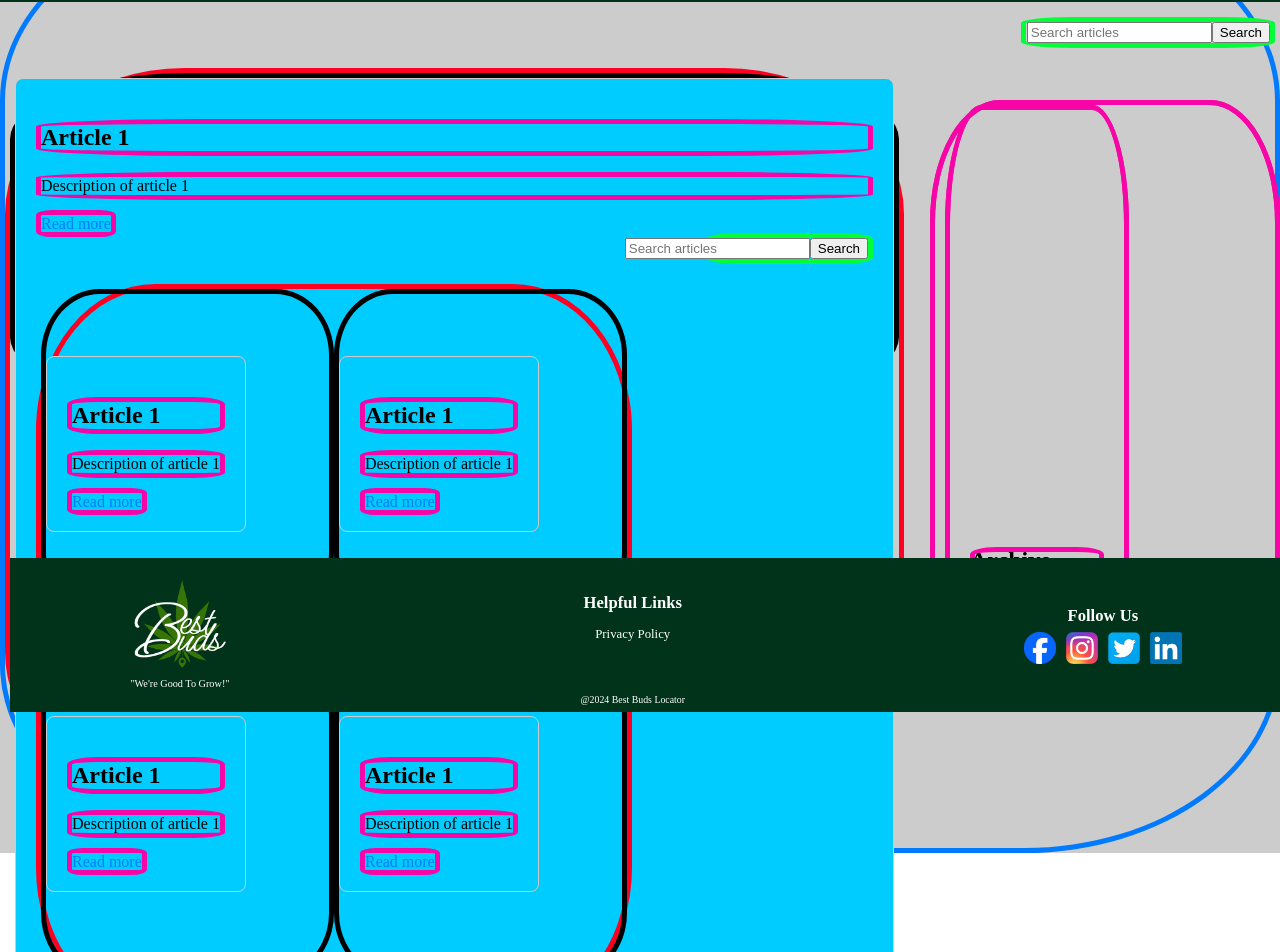
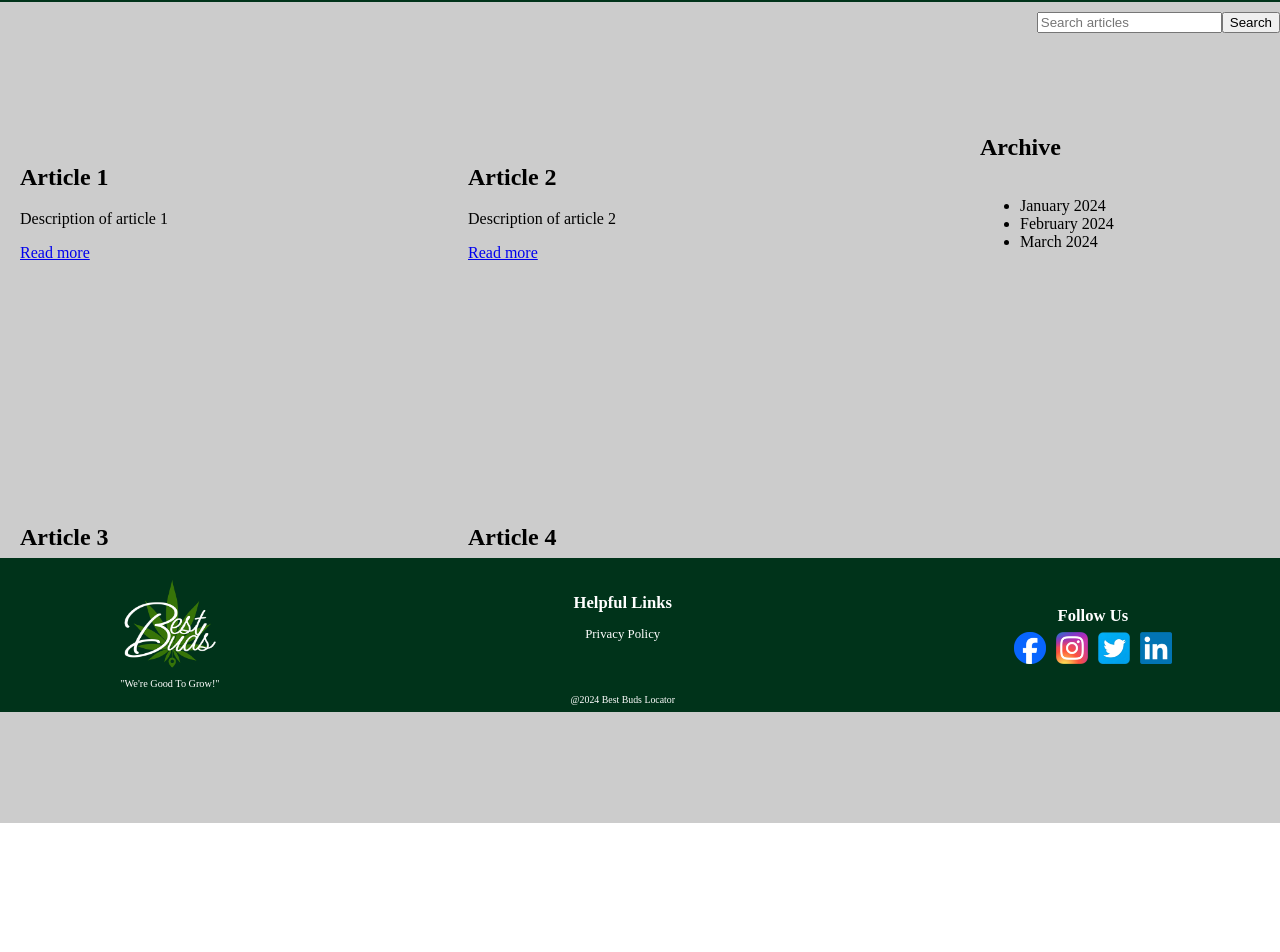
Before and after one commit to CraftyCurtis05/best-buds-dispensary-locator, a Vue app in the folder vue/: page /articles in a window 1280 px wide. Shown: the part 88-1040 px from the top of the page. After the commit the page ends 911 px from the top, so only its background shows below. Built offline with nearby package versions, Linux system fonts and the light colour scheme; sample sign-in values are in the browser's storage.

Commit message:
implement

```diff
--- a/vue/src/views/ArticlesView.vue
+++ b/vue/src/views/ArticlesView.vue
@@ -1,88 +1,23 @@
 <template>
     <div class="container">
         <div class="header-nav">
-            <div class="header"><Header/></div>
-        <div class="nav-bar"><NavBar/></div>
+            <div class="header"><Header /></div>
+            <div class="nav-bar"><NavBar /></div>
         </div>
         <div class="main-content">
             <!-- Search Bar -->
             <div class="search-bar">
-            <input type="text" placeholder="Search articles">
+                <input type="text" v-model="searchQuery" placeholder="Search articles" />
                 <button @click="search">Search</button>
             </div>
+            <!-- Article Boxes -->
             <div class="articles">
-        <!-- Article Boxes -->
-            <div class="article-container1" v-for="(article, index) in article1" :key="index">
-                <div class="article-box">
-                <h2>{{ article.title }}</h2>
-                <p>{{ article.description }}</p>
-                <a :href="article.link" target="_blank">Read more</a>
-
-            <!-- Search Bar -->
-            <div class="search-bar">
-                <input type="text" placeholder="Search articles">
-                <button @click="search">Search</button>
-            </div>
-            <div class="articles">
-                <!-- Article Boxes -->
-                <div class="article-container1" v-for="(article, index) in article1" :key="index">
+                <div class="article-container" v-for="(article, index) in filteredArticles" :key="index">
                     <div class="article-box">
                         <h2>{{ article.title }}</h2>
                         <p>{{ article.description }}</p>
                         <a :href="article.link" target="_blank">Read more</a>
                     </div>
-                </div>
-                <div class="article-container2" v-for="(article, index) in article2" :key="index">
-                    <div class="article-box">
-                        <h2>{{ article.title }}</h2>
-                        <p>{{ article.description }}</p>
-                        <a :href="article.link" target="_blank">Read more</a>
-                    </div>
-                </div>
-                <div class="article-container3" v-for="(article, index) in article3" :key="index">
-                    <div class="article-box">
-                        <h2>{{ article.title }}</h2>
-                        <p>{{ article.description }}</p>
-                        <a :href="article.link" target="_blank">Read more</a>
-                    </div>
-                </div>
-                <div class="article-container4" v-for="(article, index) in article4" :key="index">
-                    <div class="article-box">
-                        <h2>{{ article.title }}</h2>
-                        <p>{{ article.description }}</p>
-                        <a :href="article.link" target="_blank">Read more</a>
-                    </div>
-                </div>
-            </div>
-            <!-- Archive Section -->
-            <div class="archive-container">
-                <div class="archive">
-                    <h2>Archive</h2>
-                    <ul>
-                        <li v-for="(month, index) in archive" :key="index">{{ month }}</li>
-                    </ul>
-                </div>
-            </div>
-        </div>
-        <div class="article-container2" v-for="(article, index) in article2" :key="index">
-            <div class="article-box">
-                <h2>{{ article.title }}</h2>
-                <p>{{ article.description }}</p>
-                <a :href="article.link" target="_blank">Read more</a>
-            </div>
-        </div>
-        <div class="article-container3" v-for="(article, index) in article3" :key="index">
-            <div class="article-box">
-                <h2>{{ article.title }}</h2>
-                <p>{{ article.description }}</p>
-                <a :href="article.link" target="_blank">Read more</a>
-            </div>
-        </div>
-        <div class="article-container4" v-for="(article, index) in article4" :key="index">
-            <div class="article-box">
-                <h2>{{ article.title }}</h2>
-                <p>{{ article.description }}</p>
-                <a :href="article.link" target="_blank">Read more</a>
                 </div>
             </div>
         </div>
@@ -97,8 +32,6 @@
         </div>
     <Footer class="footer"></Footer>
     </div>
-    </div>
-    </div>
 </template>
 
 <script>
@@ -108,45 +41,47 @@ import NavBar from '../components/NavBar.vue';
 
 export default {
 components: { Header, NavBar, Footer },
-    name: "ArticlesView",
+name: 'ArticlesView',
 data() {
     return {
-        article1: [
+    searchQuery: '',
+    articles: [
         {
         title: 'Article 1',
         description: 'Description of article 1',
-            link: 'https://example.com/article1'
+        link: 'https://example.com/article1',
+        },
+        {
+        title: 'Article 2',
+        description: 'Description of article 2',
+        link: 'https://example.com/article2',
+        },
+        {
+        title: 'Article 3',
+        description: 'Description of article 3',
+        link: 'https://example.com/article3',
+        },
+        {
+        title: 'Article 4',
+        description: 'Description of article 4',
+        link: 'https://example.com/article4',
         },
     ],
-        article2: [
-            {
-            title: 'Article 1',
-            description: 'Description of article 1',
-            link: 'https://example.com/article1'
+    archive: ['January 2024', 'February 2024', 'March 2024'], // Sample archive data
+    };
 },
-        ],
-        article3: [
-            {
-            title: 'Article 1',
-            description: 'Description of article 1',
-            link: 'https://example.com/article1'
+computed: {
+    filteredArticles() {
+    return this.articles.filter(article =>
+        article.title.toLowerCase().includes(this.searchQuery.toLowerCase())
+    );
     },
-        ],
-        article4: [
-            {
-            title: 'Article 1',
-            description: 'Description of article 1',
-            link: 'https://example.com/article1'
-            },
-        ],
-        archive: ['January 2024', 'February 2024', 'March 2024'] // Sample archive data
-        };
 },
 methods: {
     search() {
-        // Implement search functionality here
-        }
-    }
+    // Implement search functionality here if needed
+    },
+},
 };
 </script>
 
@@ -156,10 +91,13 @@ export default {
 background-color: #ccc;
 }
 .articles-view {
-    /* position: relative;
-    background-color: #ccc; */
 width: 100vw;
-    background: linear-gradient(0deg, rgba(255, 255, 255, 0.497), rgba(255, 255, 255, 0.881)), url('src\\assets\\green_smoke.png');
+background: linear-gradient(
+    0deg,
+    rgba(255, 255, 255, 0.497),
+    rgba(255, 255, 255, 0.881)
+    ),
+    url('src\\assets\\green_smoke.png');
 background-position: center;
 background-repeat: no-repeat;
 background-size: cover;
@@ -171,7 +109,7 @@ export default {
 position: fixed;
 top: 0;
 width: 100%;
-    height:60px;
+height: 60px;
 z-index: 1000;
 }
 
@@ -179,7 +117,7 @@ export default {
 position: fixed;
 top: 60px;
 width: 100%;
-    height:30px;
+height: 30px;
 z-index: 1000;
 }
 
@@ -193,75 +131,48 @@ export default {
 .main-content {
 padding-top: 100px;
 padding-bottom: 50px;
-    border: 5px solid #007bff;
-    border-radius: 20%;
+/* border: 5px solid #007bff;
+border-radius: 20%; */
 }
 
 .search-bar {
 margin-bottom: 20px;
 display: flex;
 justify-content: flex-end;
-    border: 5px solid #00ff37;
-    border-radius: 20%;
+/* border: 5px solid #00ff37;
+border-radius: 20%; */
 margin-left: 80%;
 }
 
 .articles {
 display: flex;
+flex-wrap: wrap;
 width: 70%;
-    flex-wrap: wrap;
-    border: 5px solid #ff0022;
 height: 90vh;
-    border-radius: 20%;
+/* border: 5px solid #ff0022;
+border-radius: 20%; */
 }
 
-  .articles > * {       /*Why??*/
-    flex: 1 1 33%;
+.articles > * {
+flex: 1 1 45%;
 flex-wrap: wrap;
 }
 
-.article-container1 {
+.article-container {
 display: flex;
 flex-direction: row;
 align-items: center;
 height: 40vh;
-    width: 25%;
-    border: 5px solid;
-    border-radius: 20%;
-}
-.article-container2 {
-    display: flex;
-    flex-direction: row;
-    align-items: center;
-    height: 40vh;
-    width: 25%;
-    border: 5px solid;
-    border-radius: 20%;
-}
-.article-container3 {
-    display: flex;
-    flex-direction: row;
-    align-items: center;
-    height: 40vh;
-    width: 25%;
-    border: 5px solid;
-    border-radius: 20%;
-}
-.article-container4 {
-    display: flex;
-    flex-direction: row;
-    align-items: center;
-    height: 40vh;
-    width: 25%;
-    border: 5px solid;
+width: 30%;
+/* border: 5px solid; */
 border-radius: 20%;
 }
 
 .article-box {
 margin-bottom: 20px;
 padding: 20px;
-    border: 1px solid #ccc;
-    background-color: #00ccff;
+/* border: 1px solid #ccc;
+background-color: #00ccff; */
 border-radius: 8px;
 }
 
@@ -269,43 +180,38 @@ export default {
 position: absolute;
 top: 20%;
 right: 0;
-    /* padding-top: 100px; */
-    display: flex;
-    /* position: absolute; */
-    /* top: 20%;                             /*Utilize Flex to position archive instead of absolute, top, right
-    right: 0; */
 height: 75vh;
 width: 25%;
-    padding: 0 10px;
-    border: 5px solid #f705a6;
+/* padding: 0 10px;
+border: 5px solid #f705a6; */
 border-radius: 20%;
 }
 
 .archive {
 display: flex;
 flex-direction: column;
-    border: 5px solid #f705a6;
-    border-radius: 20%;
+/* border: 5px solid #f705a6;
+border-radius: 20%; */
 padding: 20px;
 justify-content: flex-end;
 }
 
-.article-box h2 {
+/* .article-box h2 {
 margin-bottom: 10px;
 border: 5px solid #f705a6;
 border-radius: 20%;
-}
+} */
 
-.article-box p {
+/* .article-box p {
 margin-bottom: 15px;
 border: 5px solid #f705a6;
 border-radius: 20%;
-}
+} */
 
-.article-box a {
+/* .article-box a {
 color: #007bff;
 text-decoration: none;
 border: 5px solid #f705a6;
 border-radius: 20%;
-}
+} */
 </style>
```
Lines whose indentation alone changed are shown as unchanged.
